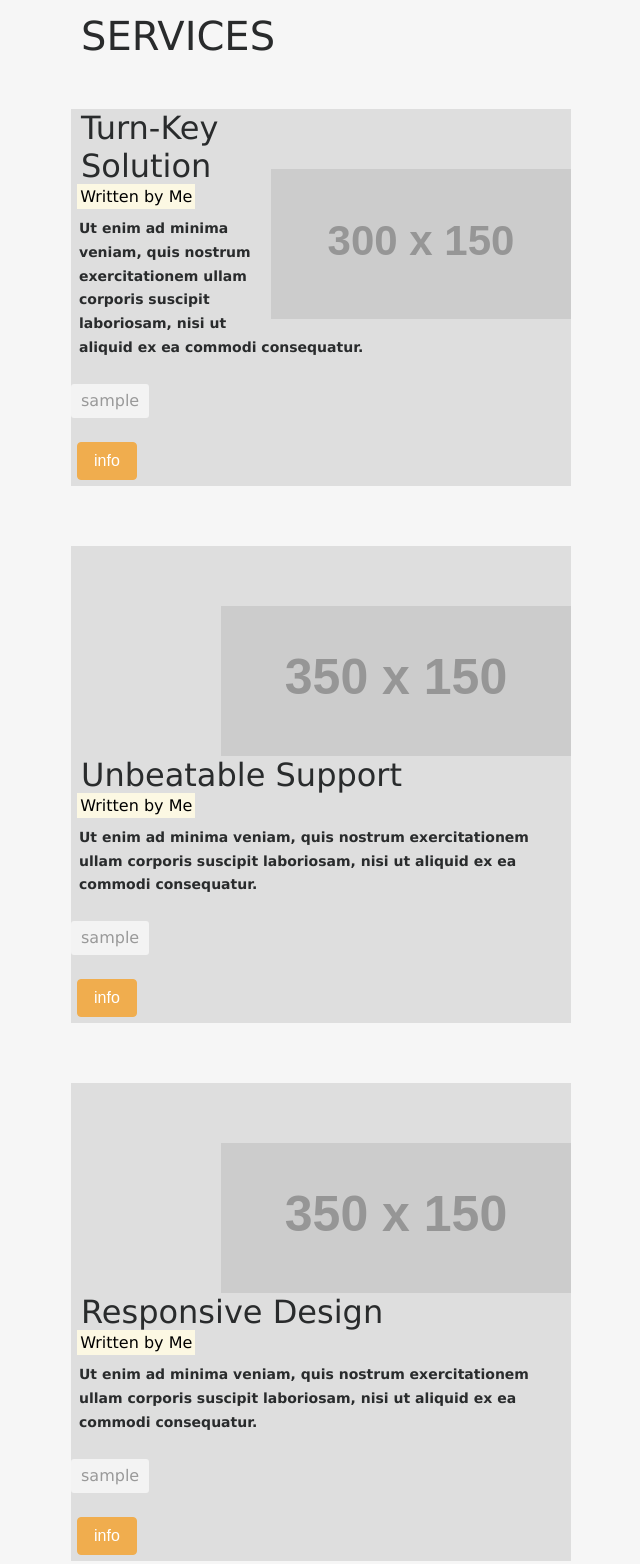
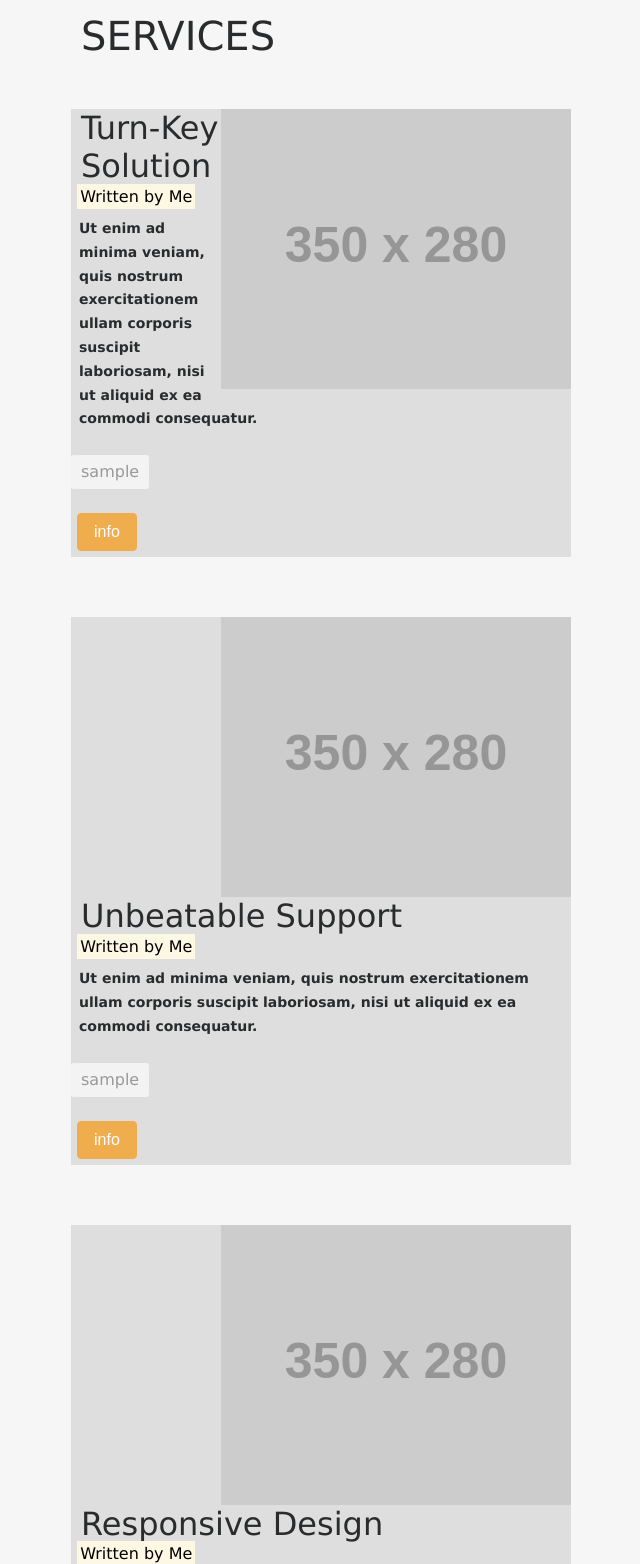
Before and after one commit to MatiPL86/nowy-projekt, a plain HTML site: page services.html in a window 1280 px wide. Shown: the part 72-1636 px from the top of the page, without its empty margins (9-649 px from the left). Drawn offline with nearby package versions, Linux system fonts and the light colour scheme; placeholder pictures from the web are drawn by us; a script that the page names is missing.

Commit message:
colImage

```diff
--- a/mystyles.css
+++ b/mystyles.css
@@ -236,7 +236,6 @@ main.container h1 {
     float: right;
     max-width: 100%;
     height: auto;
-    margin-top: 60px;
 }
 
 mark {
--- a/services.html
+++ b/services.html
@@ -49,7 +49,7 @@
 <!--Kolumny-->
     <div class="columnContent">
         <div class="colImage">
-            <img src="http://via.placeholder.com/300x150" alt="">
+            <img src="http://via.placeholder.com/350x280" alt="">
         </div>
             <section>
                 <h2>Turn-Key Solution</h2>
@@ -64,7 +64,7 @@
 
     <div class="columnContent">
         <div class="colImage">
-            <img src="http://via.placeholder.com/350x150" alt="">
+            <img src="http://via.placeholder.com/350x280" alt="">
         </div>
             <section>
                 <h2>Unbeatable Support</h2>
@@ -79,7 +79,7 @@
 
     <div class="columnContent">
         <div class="colImage">
-            <img src="http://via.placeholder.com/350x150" alt="">
+            <img src="http://via.placeholder.com/350x280" alt="">
         </div>
             <section>
                 <h2>Responsive Design</h2>
@@ -94,7 +94,7 @@
 
         <div class="columnContent">
             <div class="colImage">
-                <img src="http://via.placeholder.com/350x150" alt="">
+                <img src="http://via.placeholder.com/350x280" alt="">
             </div>
             <section>
                 <h2>Smart Investment</h2>
```
